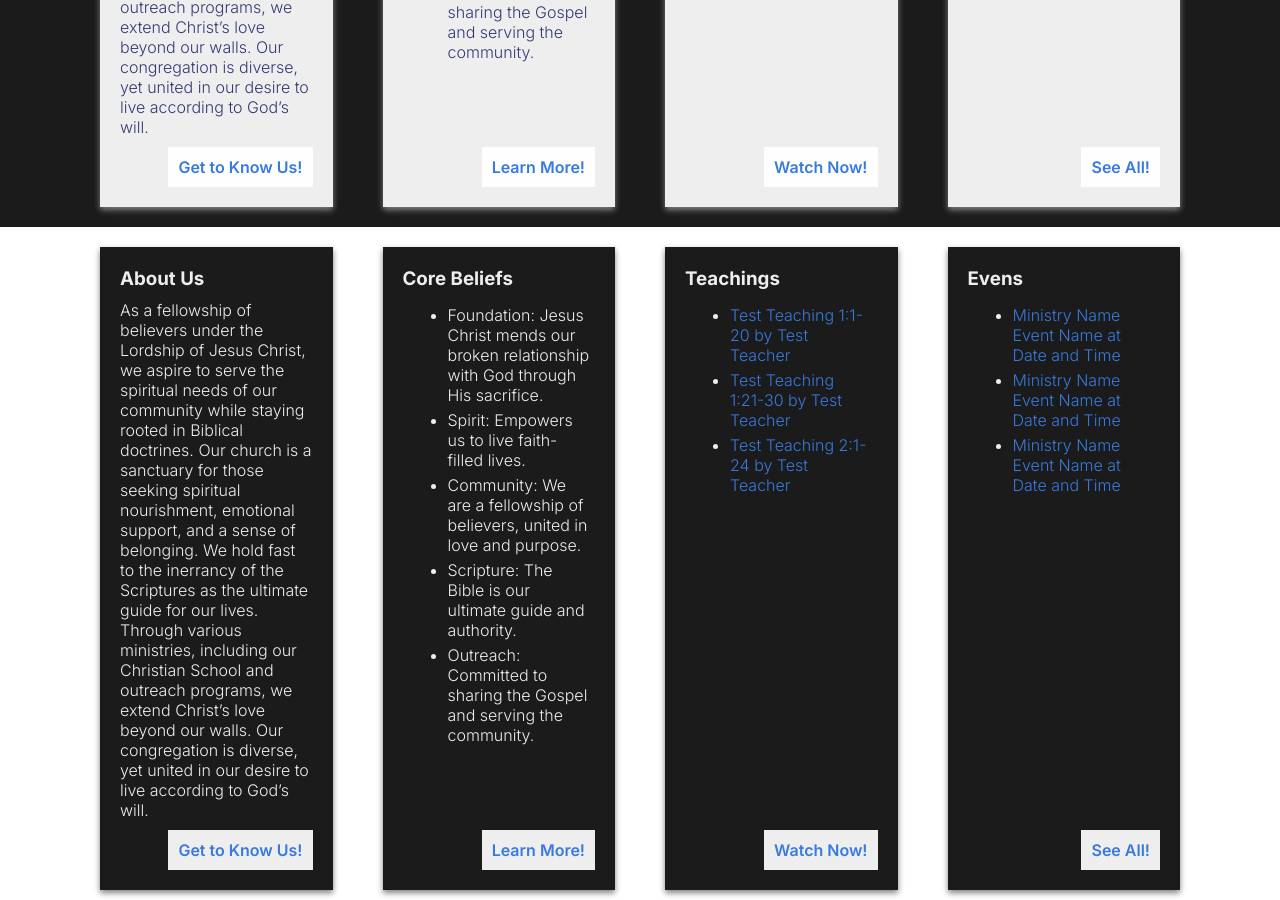
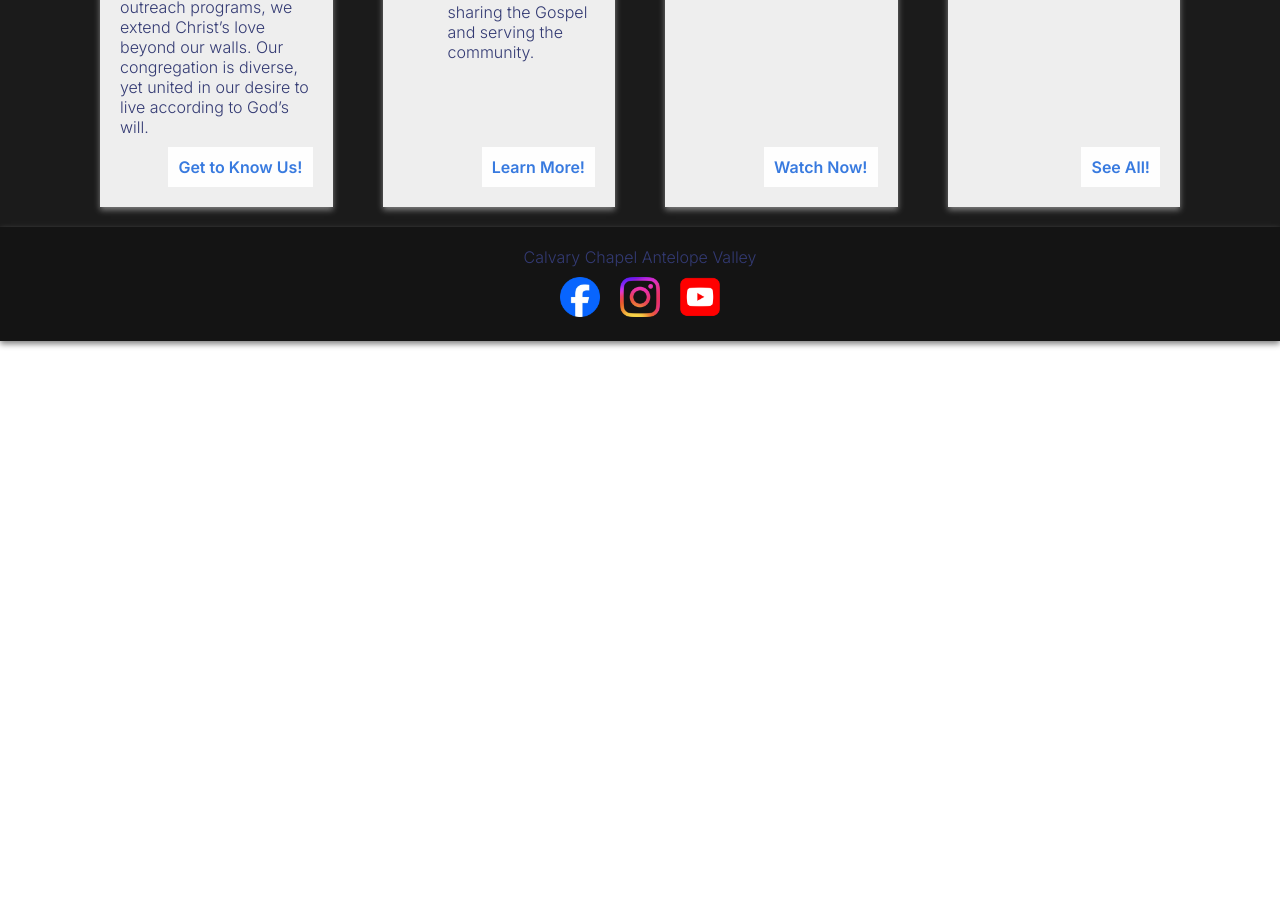
Before and after one commit to levipevans/ccav.church, a Jekyll site: the page built from index.html, in a window 1280 px wide and 900 px high, scrolled down 816 px. Built offline with Jekyll 4.4.1, drawn with Linux system fonts in a browser that asks for light colours.

Commit message:
remove excess cards

```diff
--- a/index.html
+++ b/index.html
@@ -63,63 +63,3 @@ permalink: /
         <a href="http://" class="cta-button">See All!</a>
     </div>
 </div>
-
-<div class="preview-card-container light-container">
-    <div class="preview-card drop-shadow">
-        <div class="preview-card-content">
-            <h3>About Us</h3>
-            <p>
-                As a fellowship of believers under the Lordship of Jesus Christ, we aspire to serve the spiritual needs
-                of our community while staying rooted in Biblical doctrines. Our church is a sanctuary for those seeking
-                spiritual nourishment, emotional support, and a sense of belonging. We hold fast to the inerrancy of the
-                Scriptures as the ultimate guide for our lives. Through various ministries, including our Christian
-                School and outreach programs, we extend Christ’s love beyond our walls. Our congregation is diverse, yet
-                united in our desire to live according to God’s will.
-            </p>
-        </div>
-
-        <a href="http://" class="cta-button">Get to Know Us!</a>
-    </div>
-    <div class="preview-card drop-shadow">
-        <div class="preview-card-content">
-            <h3>Core Beliefs</h3>
-            <ul>
-                <li>Foundation: Jesus Christ mends our broken relationship with God through His sacrifice.</li>
-                <li>Spirit: Empowers us to live faith-filled lives.</li>
-                <li>Community: We are a fellowship of believers, united in love and purpose.</li>
-                <li>Scripture: The Bible is our ultimate guide and authority.</li>
-                <li>Outreach: Committed to sharing the Gospel and serving the community.</li>
-            </ul>
-        </div>
-        <a href="http://" class="cta-button">Learn More!</a>
-    </div>
-    <div class="preview-card drop-shadow">
-        <div class="preview-card-content">
-            <h3>Teachings</h3>
-            <ul>
-                <li><a href="http://" target="_blank" rel="noopener noreferrer">Test Teaching 1:1-20 by Test Teacher</a>
-                </li>
-                <li><a href="http://" target="_blank" rel="noopener noreferrer">Test Teaching 1:21-30 by Test
-                        Teacher</a></li>
-                <li><a href="http://" target="_blank" rel="noopener noreferrer">Test Teaching 2:1-24 by Test Teacher</a>
-                </li>
-            </ul>
-        </div>
-        <a href="http://" class="cta-button">Watch Now!</a>
-    </div>
-    <div class="preview-card drop-shadow">
-        <div class="preview-card-content">
-            <h3>Evens</h3>
-            <ul>
-                <li><a href="http://" target="_blank" rel="noopener noreferrer">Ministry Name Event Name at Date and
-                        Time</a></li>
-                <li><a href="http://" target="_blank" rel="noopener noreferrer">Ministry Name Event Name at Date and
-                        Time</a></li>
-                <li><a href="http://" target="_blank" rel="noopener noreferrer">Ministry Name Event Name at Date and
-                        Time</a></li>
-            </ul>
-        </div>
-
-        <a href="http://" class="cta-button">See All!</a>
-    </div>
-</div>
```
